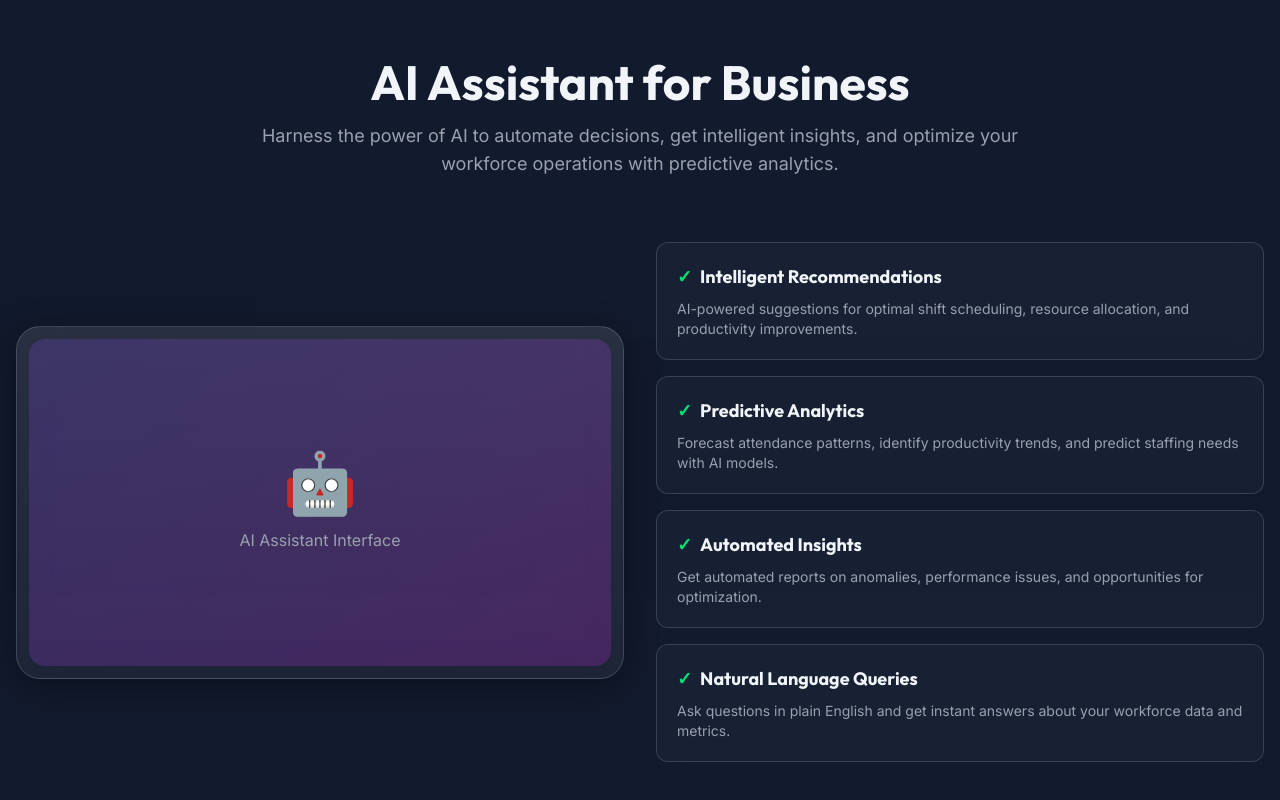
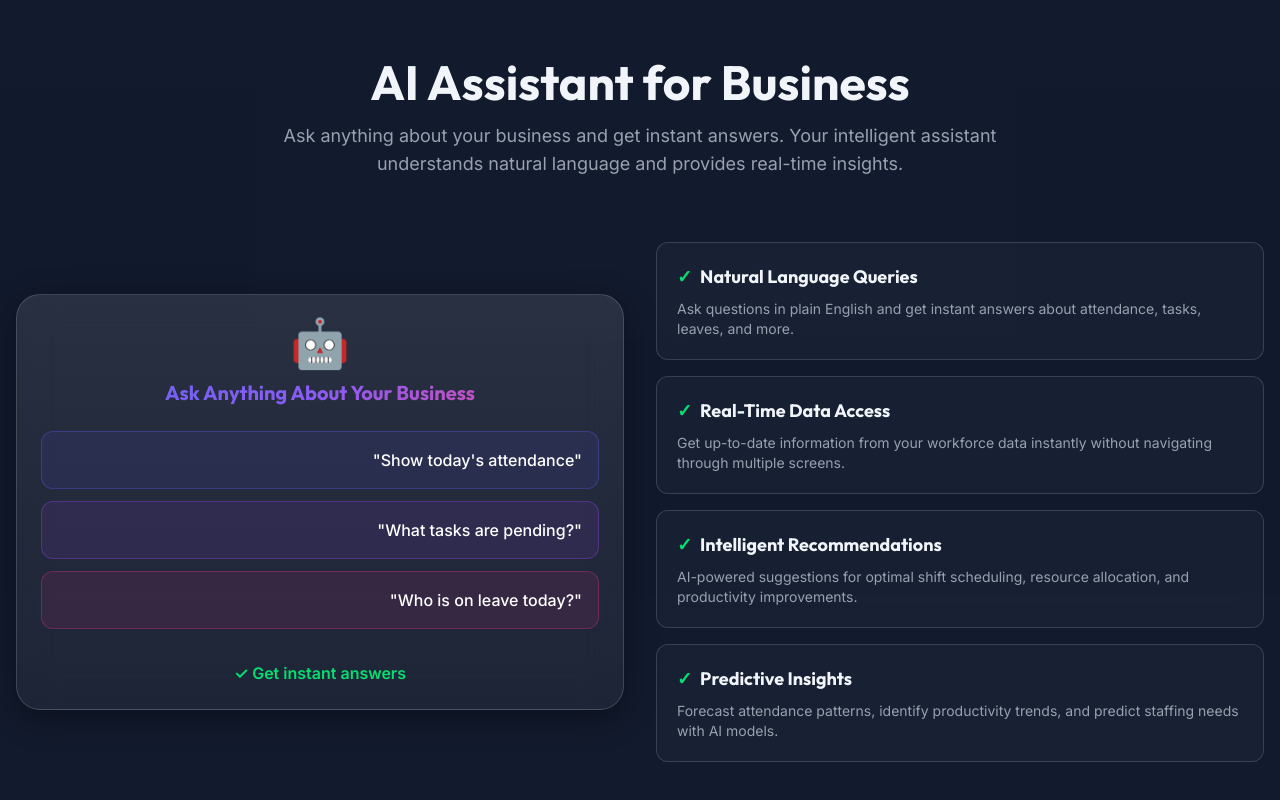
Before and after one commit to betavibes/AIpathCRM, a Next.js app: page /features in a window 1280 px wide. Shown: the part 7280-8080 px from the top of the page. Built offline with nearby package versions, Linux system fonts and the light colour scheme.

Commit message:
Update AI Assistant section with conversational queries interface

```diff
--- a/app/features/page.tsx
+++ b/app/features/page.tsx
@@ -452,24 +452,55 @@ export default function FeaturesPage() {
                     <div className="text-center max-w-3xl mx-auto mb-16">
                         <h2 className="text-4xl md:text-5xl font-bold mb-4">AI Assistant for Business</h2>
                         <p className="text-gray-400 text-lg">
-                            Harness the power of AI to automate decisions, get intelligent insights, and optimize your workforce operations with predictive analytics.
+                            Ask anything about your business and get instant answers. Your intelligent assistant understands natural language and provides real-time insights.
                         </p>
                     </div>
 
                     {/* Content Grid - Image Left */}
                     <div className="grid grid-cols-1 lg:grid-cols-2 gap-8 items-stretch max-w-7xl mx-auto">
                         <div className="flex items-center">
-                            <div className="glass-premium rounded-3xl p-3 overflow-hidden group hover:scale-[1.02] transition-transform duration-500 w-full">
-                                <div className="bg-gradient-to-br from-violet-500/20 to-fuchsia-500/20 rounded-2xl p-8 aspect-video flex items-center justify-center">
-                                    <div className="text-center">
-                                        <div className="text-6xl mb-4">🤖</div>
-                                        <p className="text-gray-400">AI Assistant Interface</p>
+                            <div className="glass-premium rounded-3xl p-6 overflow-hidden w-full">
+                                <div className="space-y-4">
+                                    <div className="text-center mb-6">
+                                        <div className="text-5xl mb-3">🤖</div>
+                                        <h3 className="text-xl font-bold text-gradient">Ask Anything About Your Business</h3>
+                                    </div>
+
+                                    {/* Example Queries */}
+                                    <div className="space-y-3">
+                                        <div className="bg-indigo-500/10 border border-indigo-500/30 rounded-xl p-4 text-right">
+                                            <p className="text-white font-medium">"Show today's attendance"</p>
+                                        </div>
+                                        <div className="bg-purple-500/10 border border-purple-500/30 rounded-xl p-4 text-right">
+                                            <p className="text-white font-medium">"What tasks are pending?"</p>
+                                        </div>
+                                        <div className="bg-pink-500/10 border border-pink-500/30 rounded-xl p-4 text-right">
+                                            <p className="text-white font-medium">"Who is on leave today?"</p>
+                                        </div>
+                                    </div>
+
+                                    <div className="text-center pt-4">
+                                        <p className="text-green-400 font-semibold">✓ Get instant answers</p>
                                     </div>
                                 </div>
                             </div>
                         </div>
 
                         <div className="flex flex-col justify-center space-y-4">
+                            <div className="glass p-5 rounded-xl hover:bg-white/5 transition-colors">
+                                <h3 className="font-bold text-lg mb-2 flex items-center gap-2">
+                                    <span className="text-green-400">✓</span> Natural Language Queries
+                                </h3>
+                                <p className="text-gray-400 text-sm">Ask questions in plain English and get instant answers about attendance, tasks, leaves, and more.</p>
+                            </div>
+
+                            <div className="glass p-5 rounded-xl hover:bg-white/5 transition-colors">
+                                <h3 className="font-bold text-lg mb-2 flex items-center gap-2">
+                                    <span className="text-green-400">✓</span> Real-Time Data Access
+                                </h3>
+                                <p className="text-gray-400 text-sm">Get up-to-date information from your workforce data instantly without navigating through multiple screens.</p>
+                            </div>
+
                             <div className="glass p-5 rounded-xl hover:bg-white/5 transition-colors">
                                 <h3 className="font-bold text-lg mb-2 flex items-center gap-2">
                                     <span className="text-green-400">✓</span> Intelligent Recommendations
@@ -479,23 +510,9 @@ export default function FeaturesPage() {
 
                             <div className="glass p-5 rounded-xl hover:bg-white/5 transition-colors">
                                 <h3 className="font-bold text-lg mb-2 flex items-center gap-2">
-                                    <span className="text-green-400">✓</span> Predictive Analytics
+                                    <span className="text-green-400">✓</span> Predictive Insights
                                 </h3>
                                 <p className="text-gray-400 text-sm">Forecast attendance patterns, identify productivity trends, and predict staffing needs with AI models.</p>
-                            </div>
-
-                            <div className="glass p-5 rounded-xl hover:bg-white/5 transition-colors">
-                                <h3 className="font-bold text-lg mb-2 flex items-center gap-2">
-                                    <span className="text-green-400">✓</span> Automated Insights
-                                </h3>
-                                <p className="text-gray-400 text-sm">Get automated reports on anomalies, performance issues, and opportunities for optimization.</p>
-                            </div>
-
-                            <div className="glass p-5 rounded-xl hover:bg-white/5 transition-colors">
-                                <h3 className="font-bold text-lg mb-2 flex items-center gap-2">
-                                    <span className="text-green-400">✓</span> Natural Language Queries
-                                </h3>
-                                <p className="text-gray-400 text-sm">Ask questions in plain English and get instant answers about your workforce data and metrics.</p>
                             </div>
                         </div>
                     </div>
```
